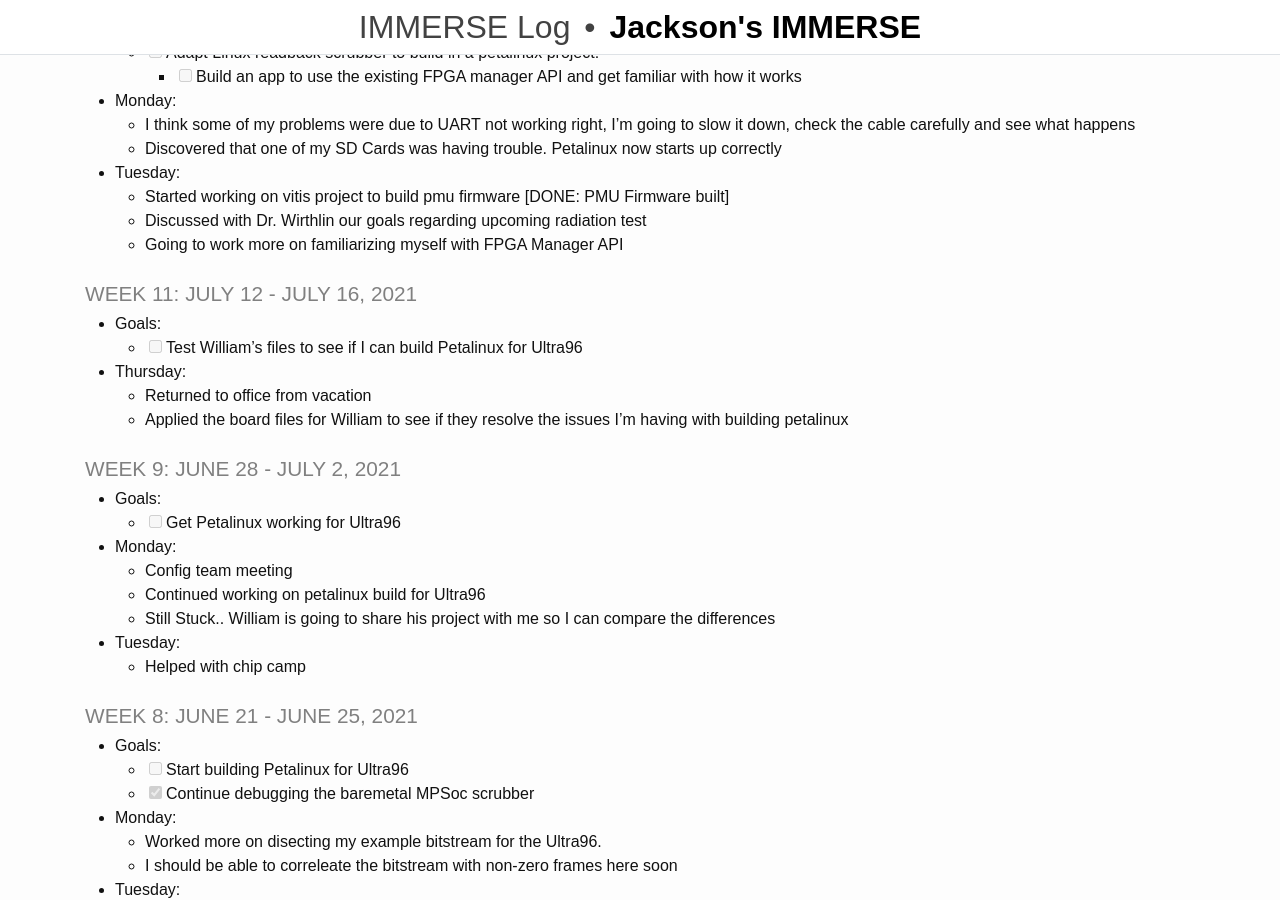
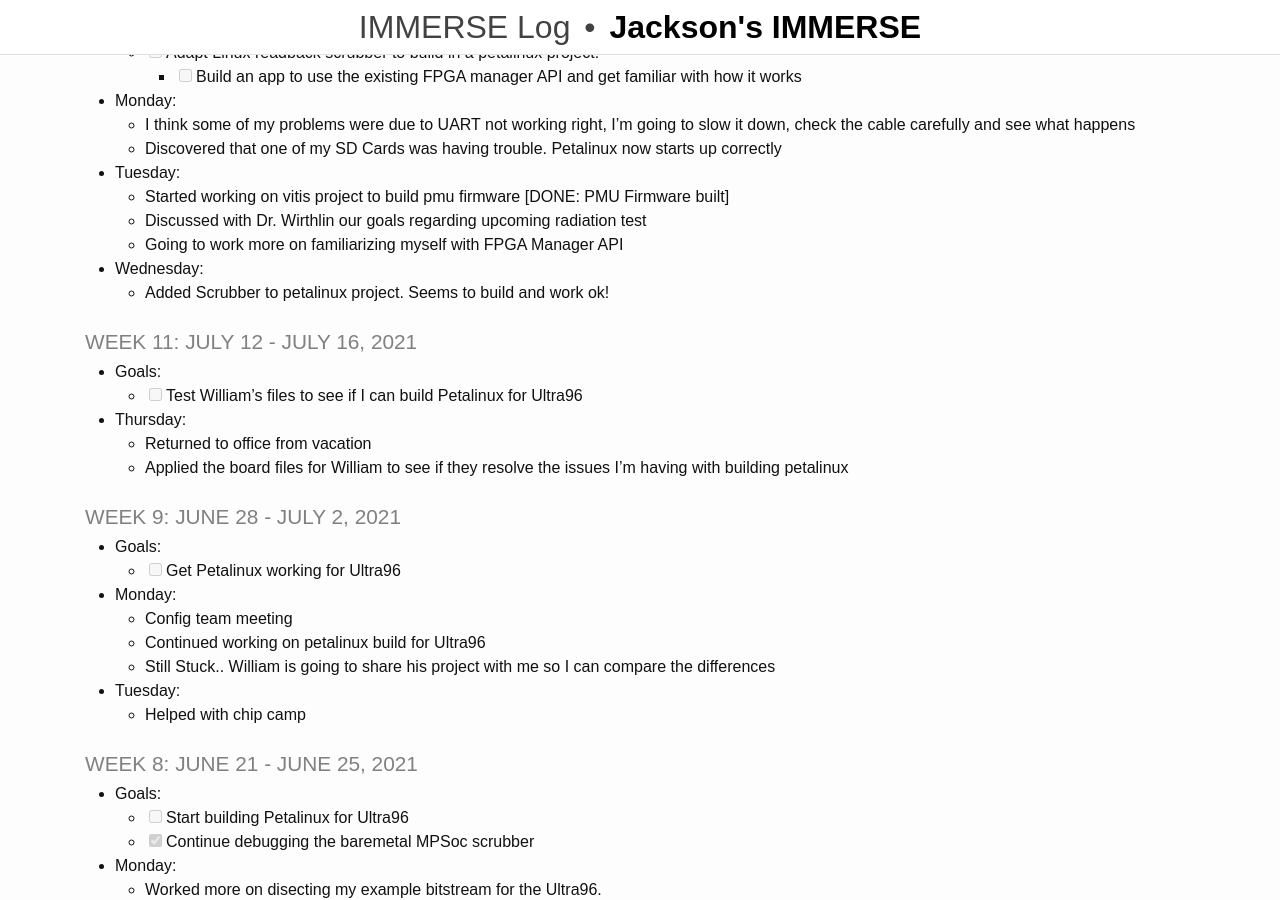
Before and after one commit to rjsmith1999/IMMERSE, a Jekyll site: the page built from _pages/log.md, in a window 1280 px wide and 900 px high, scrolled down 401 px. Built offline with Jekyll 4.4.1, drawn with Linux system fonts in a browser that asks for light colours.

Commit message:
Update Log

```diff
--- a/_pages/log.md
+++ b/_pages/log.md
@@ -29,6 +29,9 @@ title: IMMERSE Log
   - Started working on vitis project to build pmu firmware [DONE: PMU Firmware built]
   - Discussed with Dr. Wirthlin our goals regarding upcoming radiation test
   - Going to work more on familiarizing myself with FPGA Manager API
+
+* **Wednesday**:
+  - Added Scrubber to petalinux project. Seems to build and work ok!
 
 ### Week 11: July 12 - July 16, 2021
 * **Goals**:
```
